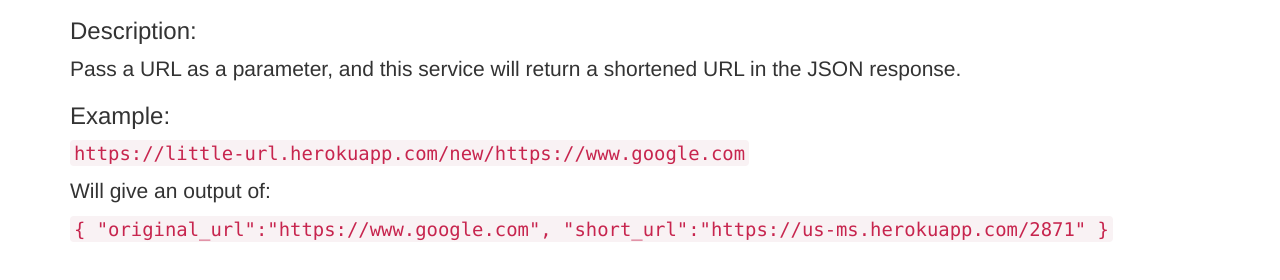
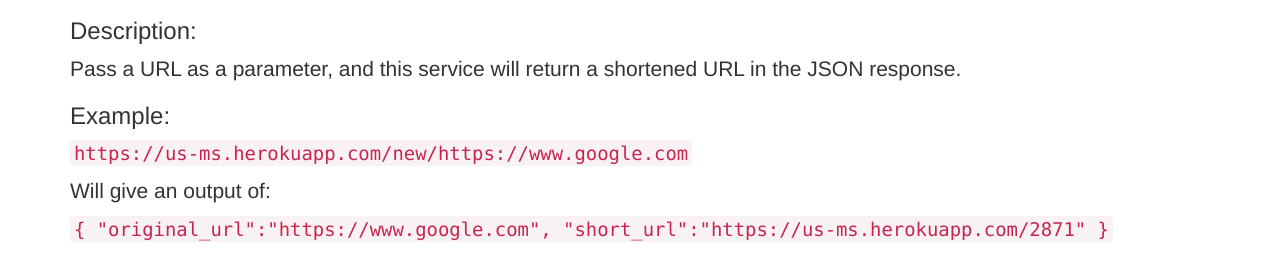
Before and after one commit to jammatpic/url-shortener-microservice, a website: page public/index.html in a window 1280 px wide. Shown: the part 102-382 px from the top of the page. Drawn offline with nearby package versions, Linux system fonts and the light colour scheme.

Commit message:
Slight modifications to description page

```diff
--- a/public/index.html
+++ b/public/index.html
@@ -15,7 +15,7 @@
         </div>
         <div>
             <h3>Example:</h3>
-            <p><code>https://little-url.herokuapp.com/new/https://www.google.com</code></p>
+            <p><code>https://us-ms.herokuapp.com/new/https://www.google.com</code></p>
             <p>Will give an output of:</p>
             <p><code>{ "original_url":"https://www.google.com", "short_url":"https://us-ms.herokuapp.com/2871" }</code></p>
         </div>
```
